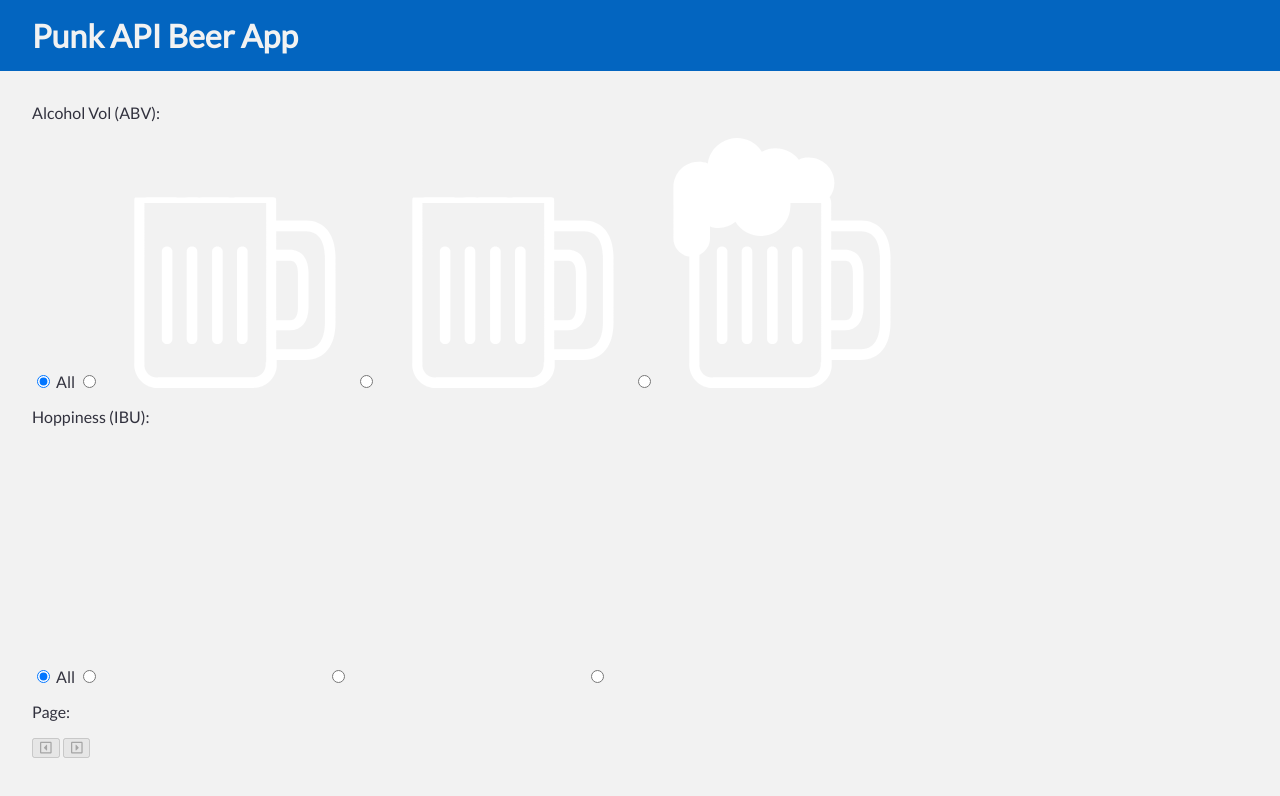
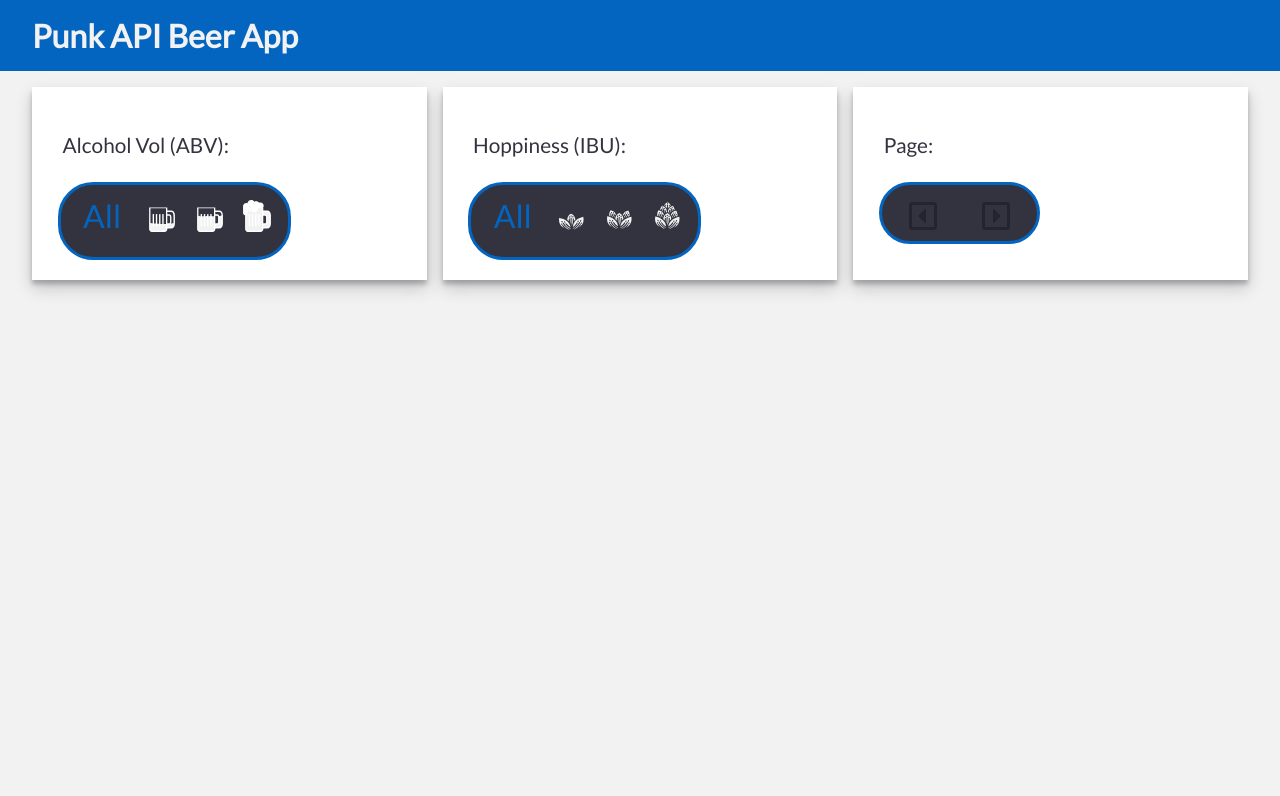
Before and after one commit to MalbonaGenio/brew-punk-beer-app, a website built with Parcel: page index.html in a window 1280 px wide. Built offline with nearby package versions, Linux system fonts and the light colour scheme.

Commit message:
added the css for the filter cards Added the styling for the filter cards for alcohol, hopiness etc also styled the svgs

```diff
--- a/index.css
+++ b/index.css
@@ -4,18 +4,17 @@
 /* custom properties */
 :root {
     --off-white: #f2f2f2;
-  --black: rgba(0, 0, 16, 0.8);
+    --black: rgba(0,0,16,.8);
     --blue: #0365c0;
     --green: #00cc4f;
     --orange: #ffb144;
-  --disabled: rgba(0, 0, 16, 0.3);
+    --disabled: rgba(0,0,16,.3);
     --shadow: 0 0.5rem 1rem rgba(0, 0, 16, 0.19),
     0 0.3rem 0.3rem rgba(0, 0, 16, 0.23);
 }
 
 /* resets */
-body,
-html {
+body, html {
     height: 100%;
     width: 100%;
     margin: 0;
@@ -38,3 +37,104 @@ header {
 .container {
     padding: 1rem 2rem;
 }
+
+/* filters */
+.card {
+    display: flex;
+    background-color: white;
+    box-shadow: var(--shadow);
+}
+
+.filters {
+    display: grid;
+    grid-template-columns: repeat(auto-fill, minmax(300px, 1fr));
+    grid-gap: 1rem;
+    margin-bottom: 1rem;
+}
+
+.filter-card {
+    padding: .8rem;
+}
+
+.filter-container {
+    padding: .4rem .8rem;
+}
+
+.filter-text p {
+    color: var(--black);
+    font-size: 1.3rem;
+    padding: .3rem;
+}
+
+.filter {
+    background-color: var(--black);
+    padding: .4rem .4rem .1rem .4rem;
+    border: 3px solid var(--blue);
+    border-radius: 2.2rem;
+}
+
+.filter-form {
+    display: flex;
+    align-items: center;
+}
+
+.filter-all + span {
+    font-size: 2rem;
+    padding: .5rem 1rem;
+    color: var(--off-white);
+}
+
+svg {
+    fill: var(--off-white);
+    height: 2rem;
+    width: 2rem;
+    margin: .5rem;
+}
+
+input[type="radio"] {
+    position: absolute;
+    opacity: 0;
+}
+
+input + span,
+input + svg {
+    cursor: pointer;
+    transition: all .3s ease;
+}
+
+.filter-all:hover,
+.filter-all:checked + span,
+.filter-all:focus + span {
+    color: var(--blue);
+}
+
+.beer:hover,
+.beer:checked + svg,
+.beer:focus + svg {
+    fill: var(--orange);
+}
+
+.hops:hover,
+.hops:checked + svg,
+.hops:focus + svg {
+    fill: var(--green);
+}
+
+/* pagination buttons */
+.page-btn {
+    border: none;
+    background-color: transparent;
+    outline: none;
+    font-size: 2rem;
+    padding: 0 .8rem;
+    color: var(--off-white);
+    cursor: pointer;
+    transition: color .3s ease;
+}
+.page-btn:hover {
+    color: var(--blue);
+}
+.page-btn:disabled {
+    cursor: default;
+    color: var(--disabled);
+}
```
Lines whose indentation alone changed are shown as unchanged.
